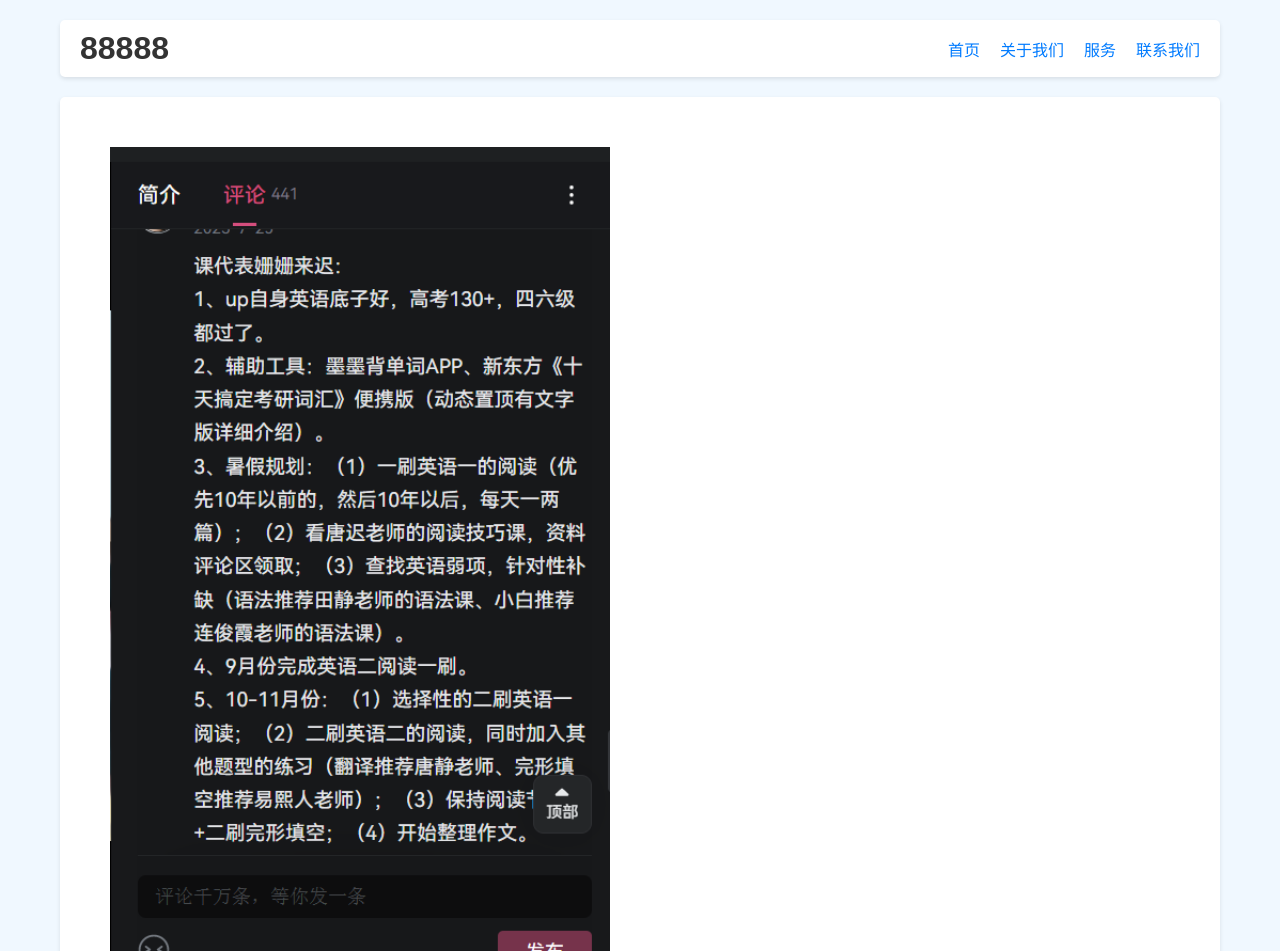
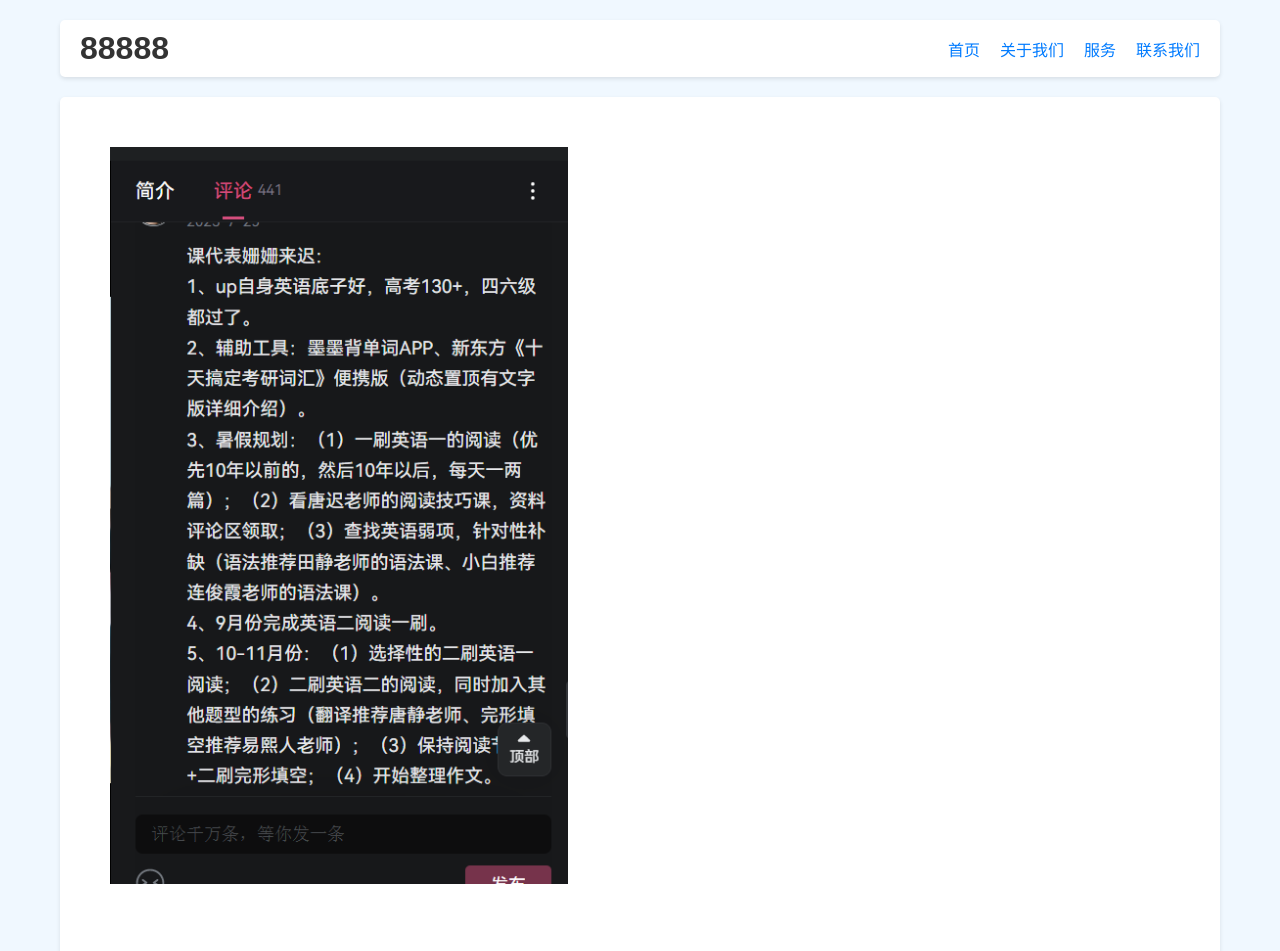
Before and after one commit to suaichenga/sususu, a plain HTML site: page index.html in a window 1280 px wide. Shown: the top 951 px of the page. Drawn offline with Linux system fonts and the light colour scheme.

Commit message:
Update index.html

```diff
--- a/index.html
+++ b/index.html
@@ -64,8 +64,8 @@
         .hero img {
             width: 100%;
             height: auto;
-            max-width: 500px;
-            margin-bottom: 20px;
+            max-width: 458px;
+            margin-bottom: 737px;
         }
 
         .exhibitions {
```
